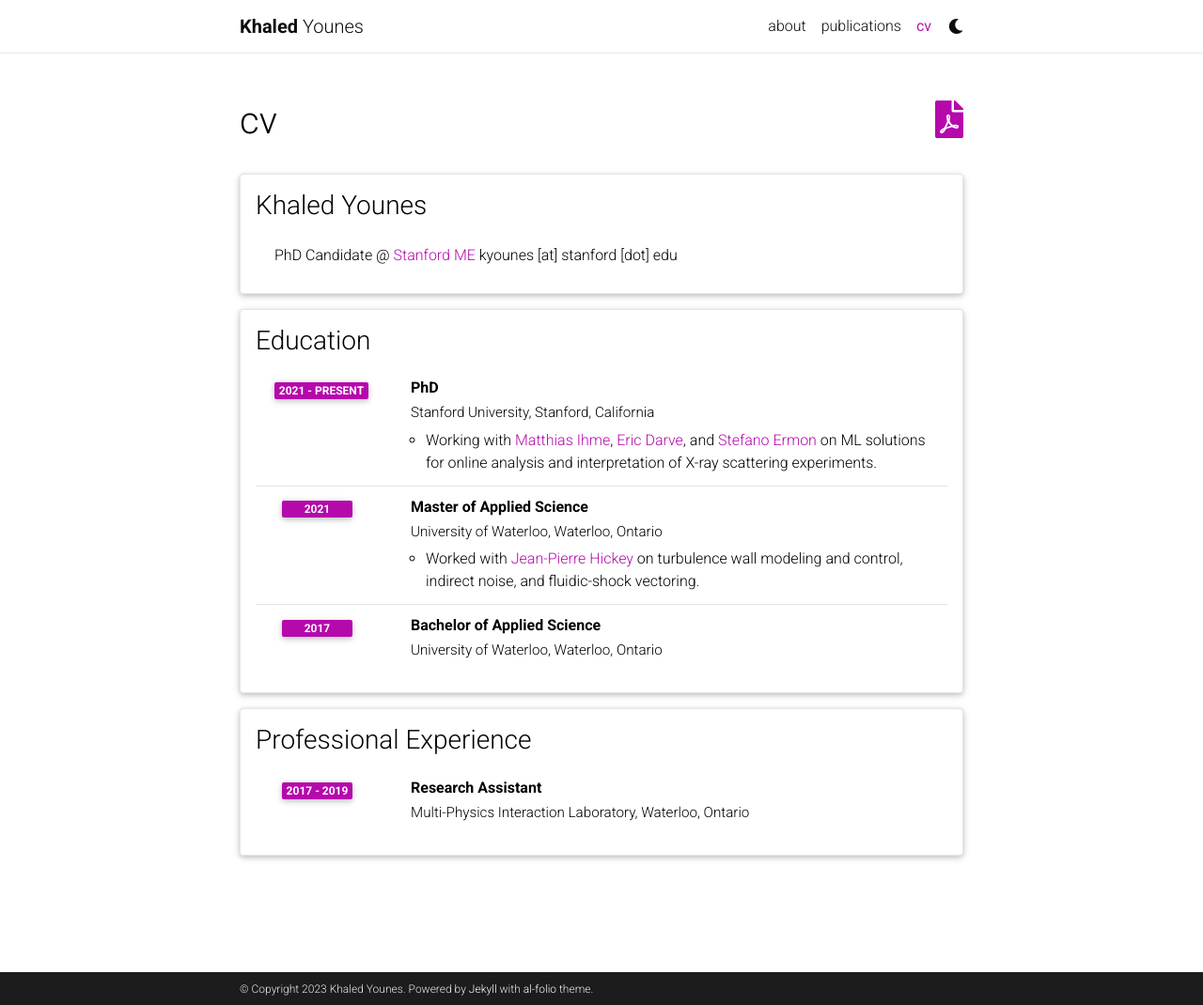
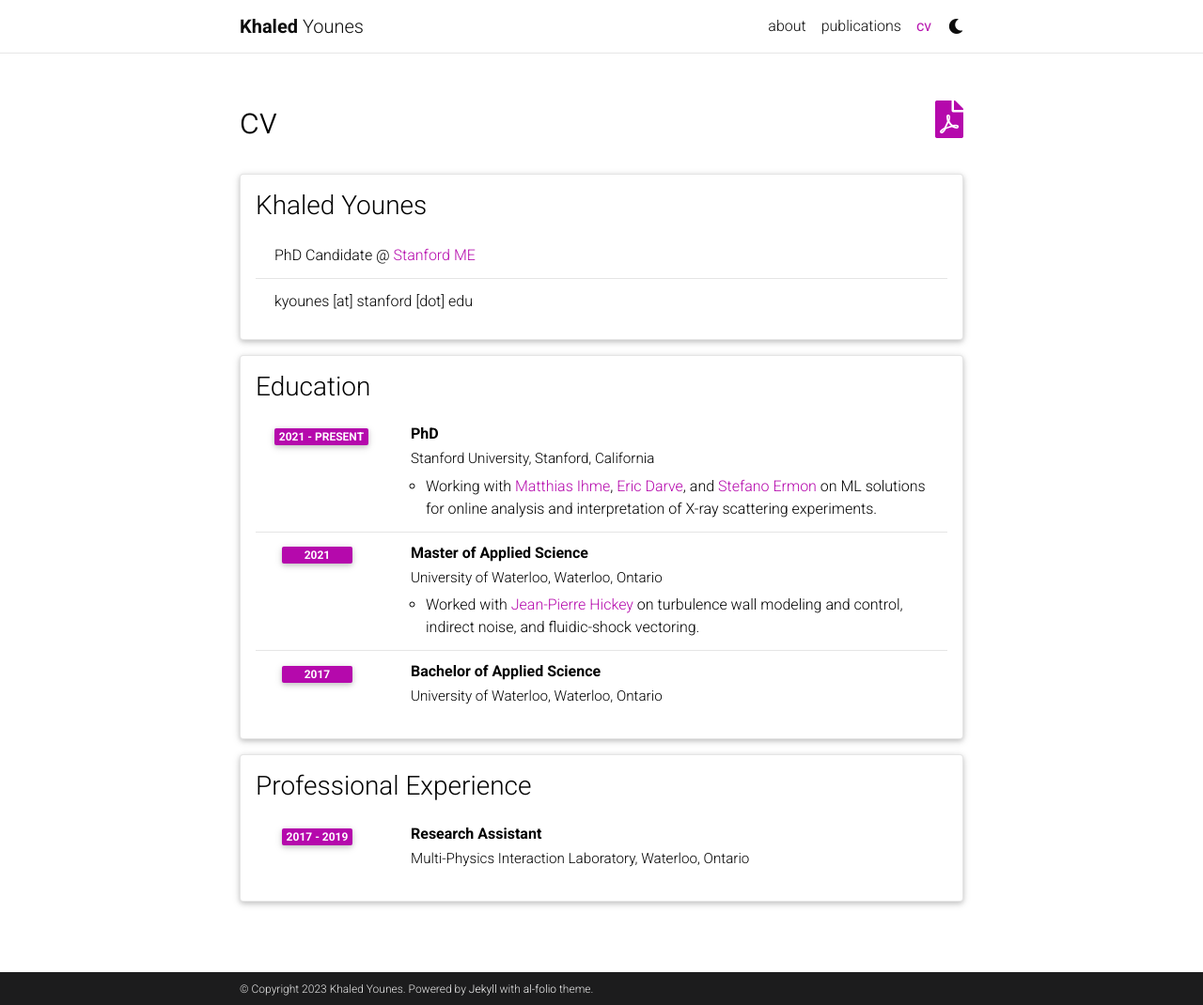
Before and after one commit to kyounes14/kyounes14.github.io, a Jekyll site: the page built from _pages/cv.md, in a window 1280 px wide and 1070 px high. Shown: the whole window at 94% size. Built offline with Jekyll 4.4.1, drawn with Linux system fonts in a browser that asks for light colours; comment, search, counter and statistics services are not loaded; a style sheet for code colours, icons or effects is not loaded.

Commit message:
Update cv.yml

```diff
--- a/_data/cv.yml
+++ b/_data/cv.yml
@@ -1,7 +1,8 @@
 - title: Khaled Younes
   type: list
-  contents: PhD Candidate @ <a href="https://me.stanford.edu/">Stanford ME</a>
-            kyounes [at] stanford [dot] edu
+  contents:
+    - PhD Candidate @ <a href="https://me.stanford.edu/">Stanford ME</a>
+    - kyounes [at] stanford [dot] edu
 
 - title: Education
   type: time_table
```
